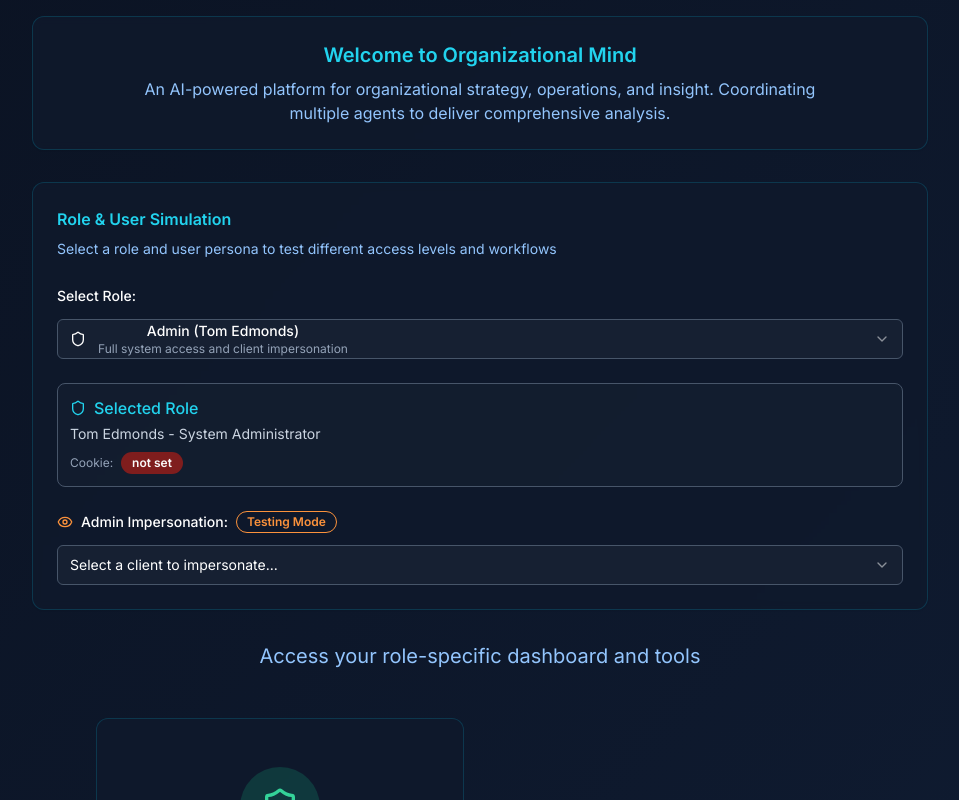
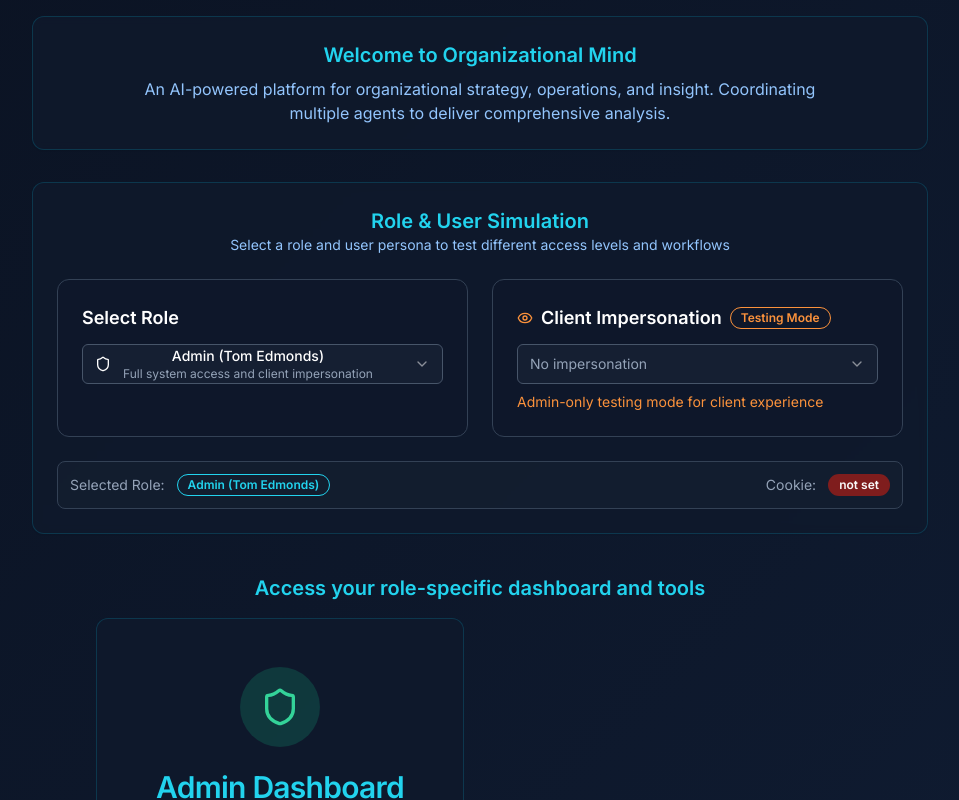
Before and after one commit to pjmcintosh/org-mind-75, a Next.js app: page /select-role in a window 1280 px wide. Shown: the top 800 px of the page, without its empty margins (160-1119 px from the left). Built offline with nearby package versions, Linux system fonts and the light colour scheme.

Commit message:
feat: restructure /select-role page with two-column layout
Preserve existing functionality and improve visual organization.

Co-authored-by: null <165577780+pjmcintosh@users.noreply.github.com>

```diff
--- a/app/select-role/page.tsx
+++ b/app/select-role/page.tsx
@@ -31,7 +31,7 @@ const roleOptions = [
   },
   {
     label: "Mobile CEO",
-    value: "mobile ceo", // Exact match for middleware
+    value: "ceo", // Using "ceo" role with mobile flag
     icon: Smartphone,
     description: "Mobile executive experience",
     persona: "Joe McIntosh - Mobile CEO Experience",
@@ -106,10 +106,9 @@ function useRoleBasedRedirect() {
           destination = "/admin/dashboard"
           break
         case "ceo":
-          destination = "/admin/ceo"
-          break
-        case "mobile ceo":
-          destination = "/admin/ask-tilo/desktop" // Direct to mobile experience
+          // Check if mobile demo is enabled
+          const isMobileDemo = typeof window !== "undefined" && localStorage.getItem("tilo-mobile-demo") === "true"
+          destination = isMobileDemo ? "/admin/ask-tilo/desktop" : "/admin/ceo"
           break
         case "client":
           destination = "/client/dashboard"
@@ -160,11 +159,23 @@ function RoleUserSelector() {
     console.log(`🎭 Selected role: ${newRole}`)
     const normalizedRole = newRole.toLowerCase()
 
+    // Check if this is the mobile CEO selection (we'll detect this by checking the label)
+    const selectedOption = roleOptions.find((option) => option.value === newRole)
+    const isMobileCEO = selectedOption?.label === "Mobile CEO"
+
     // Update context
     setRole(normalizedRole as any)
 
     // Set role in both localStorage and cookies
     setUserRole(normalizedRole)
+
+    // Set mobile demo flag for Mobile CEO selection
+    if (isMobileCEO) {
+      localStorage.setItem("tilo-mobile-demo", "true")
+      console.log(`📱 Mobile CEO mode enabled`)
+    } else {
+      localStorage.removeItem("tilo-mobile-demo")
+    }
 
     // Update cookie status display
     const cookieMatch = document.cookie.match(/ephrya-user-role=([^;]+)/)
@@ -194,13 +205,14 @@ function RoleUserSelector() {
   }
 
   const handleImpersonationChange = (userId: string) => {
-    setImpersonatedUser(userId)
+    const actualUserId = userId === "none" ? "" : userId
+    setImpersonatedUser(actualUserId)
     if (typeof window !== "undefined") {
-      if (userId) {
-        localStorage.setItem("impersonated-user", userId)
+      if (actualUserId) {
+        localStorage.setItem("impersonated-user", actualUserId)
         // Also set cookie for middleware
-        document.cookie = `impersonated-user=${userId}; path=/; SameSite=Lax; max-age=86400`
-        console.log(`👁️ Admin impersonating: ${userId}`)
+        document.cookie = `impersonated-user=${actualUserId}; path=/; SameSite=Lax; max-age=86400`
+        console.log(`👁️ Admin impersonating: ${actualUserId}`)
       } else {
         localStorage.removeItem("impersonated-user")
         document.cookie = "impersonated-user=; path=/; expires=Thu, 01 Jan 1970 00:00:00 GMT"
@@ -214,21 +226,27 @@ function RoleUserSelector() {
   const impersonatedUserData = clientUsers.find((user) => user.value === impersonatedUser)
   const isAdmin = currentRole === "admin"
 
+  // Get display name for selected role
+  const getDisplayName = () => {
+    const option = roleOptions.find((opt) => opt.value === currentRole)
+    return option?.label || currentRole
+  }
+
   return (
-    <Card className="mb-8 bg-[#0f1a2c]/80 border border-cyan-500/20 backdrop-blur-sm rounded-xl">
-      <CardContent className="p-6">
     <div className="space-y-6">
       {/* Header */}
-          <div>
-            <h3 className="font-semibold text-cyan-400 mb-2">Role & User Simulation</h3>
+      <div className="text-center mb-6">
+        <h3 className="font-semibold text-cyan-400 text-xl">Role & User Simulation</h3>
         <p className="text-sm text-blue-300">
           Select a role and user persona to test different access levels and workflows
         </p>
       </div>
 
-          {/* Role Selection */}
-          <div className="space-y-3">
-            <label className="text-sm font-medium text-white">Select Role:</label>
+      {/* Two-column layout for selections */}
+      <div className="grid grid-cols-1 md:grid-cols-2 gap-6">
+        {/* Role Selection Column */}
+        <div className="border border-slate-700 p-6 rounded-xl bg-slate-900/50">
+          <h3 className="text-lg font-semibold mb-3 text-white">Select Role</h3>
           <Select value={currentRole} onValueChange={handleRoleChange}>
             <SelectTrigger className="w-full bg-slate-800/50 border-slate-600 text-white">
               <SelectValue placeholder="Choose a role..." />
@@ -250,41 +268,49 @@ function RoleUserSelector() {
               })}
             </SelectContent>
           </Select>
+
+          {/* Client User Selection (for non-admin roles) */}
+          {currentRole === "client" && !isAdmin && (
+            <div className="mt-4 pt-4 border-t border-slate-700">
+              <label className="text-sm font-medium text-white block mb-2">Select Client User:</label>
+              <Select value={selectedUser} onValueChange={handleUserChange}>
+                <SelectTrigger className="w-full bg-slate-800/50 border-slate-600 text-white">
+                  <SelectValue placeholder="Choose a client user..." />
+                </SelectTrigger>
+                <SelectContent className="bg-slate-800 border-slate-600">
+                  {clientUsers.map((user) => (
+                    <SelectItem key={user.value} value={user.value} className="text-white hover:bg-slate-700">
+                      <div>
+                        <div className="font-medium">{user.label}</div>
+                        <div className="text-xs text-slate-400">
+                          {user.company} • {user.projects} projects • {user.status}
+                        </div>
+                      </div>
+                    </SelectItem>
+                  ))}
+                </SelectContent>
+              </Select>
+            </div>
+          )}
         </div>
 
-          {/* Selected Role Info */}
-          {selectedRoleOption && (
-            <div className="p-3 bg-slate-800/30 rounded-lg border border-slate-600">
-              <div className="flex items-center gap-2 mb-1">
-                <selectedRoleOption.icon className="w-4 h-4 text-cyan-400" />
-                <span className="font-medium text-cyan-400">Selected Role</span>
-              </div>
-              <p className="text-sm text-slate-300">{selectedRoleOption.persona}</p>
-              <div className="mt-2 text-xs flex items-center gap-2">
-                <span className="text-slate-400">Cookie:</span>
-                <Badge variant={cookieRole !== "not set" ? "outline" : "destructive"} className="text-xs">
-                  {cookieRole}
-                </Badge>
-              </div>
-            </div>
-          )}
-
-          {/* Admin Impersonation */}
-          {isAdmin && (
-            <div className="space-y-3">
-              <div className="flex items-center gap-2">
+        {/* Admin Impersonation or Selected User Info Column */}
+        <div className="border border-slate-700 p-6 rounded-xl bg-slate-900/50">
+          {isAdmin ? (
+            <>
+              <div className="flex items-center gap-2 mb-3">
                 <Eye className="w-4 h-4 text-orange-400" />
-                <label className="text-sm font-medium text-white">Admin Impersonation:</label>
+                <h3 className="text-lg font-semibold text-white">Client Impersonation</h3>
                 <Badge variant="outline" className="text-orange-400 border-orange-400">
                   Testing Mode
                 </Badge>
               </div>
-              <Select value={impersonatedUser} onValueChange={handleImpersonationChange}>
+              <Select value={impersonatedUser || "none"} onValueChange={handleImpersonationChange}>
                 <SelectTrigger className="w-full bg-slate-800/50 border-slate-600 text-white">
                   <SelectValue placeholder="Select a client to impersonate..." />
                 </SelectTrigger>
                 <SelectContent className="bg-slate-800 border-slate-600">
-                  <SelectItem value="" className="text-white hover:bg-slate-700">
+                  <SelectItem value="none" className="text-white hover:bg-slate-700">
                     <span className="text-slate-400">No impersonation</span>
                   </SelectItem>
                   {clientUsers.map((user) => (
@@ -299,6 +325,57 @@ function RoleUserSelector() {
                   ))}
                 </SelectContent>
               </Select>
+              <p className="text-sm text-orange-400 mt-2">Admin-only testing mode for client experience</p>
+            </>
+          ) : (
+            <>
+              <h3 className="text-lg font-semibold mb-3 text-white">Selected Role Info</h3>
+              <div className="p-3 bg-slate-800/30 rounded-lg border border-slate-600">
+                {selectedRoleOption && (
+                  <div className="flex items-center gap-2 mb-2">
+                    <selectedRoleOption.icon className="w-5 h-5 text-cyan-400" />
+                    <span className="font-medium text-cyan-400">{selectedRoleOption.persona}</span>
+                  </div>
+                )}
+                {selectedUserData && (
+                  <div className="mt-2 pt-2 border-t border-slate-700">
+                    <div className="flex items-center gap-2 mb-1">
+                      <User className="w-4 h-4 text-green-400" />
+                      <span className="font-medium text-green-400">{selectedUserData.label}</span>
+                    </div>
+                    <div className="text-xs text-slate-400">
+                      {selectedUserData.company} • {selectedUserData.projects} active projects •{" "}
+                      {selectedUserData.status} status
+                    </div>
+                  </div>
+                )}
+              </div>
+            </>
+          )}
+        </div>
+      </div>
+
+      {/* Current Role Status Strip */}
+      <div className="flex flex-wrap items-center justify-between gap-4 p-3 bg-slate-800/30 rounded-lg border border-slate-700 text-sm">
+        <div className="flex items-center gap-3">
+          <span className="text-slate-400">Selected Role:</span>
+          <Badge variant="outline" className="text-cyan-400 border-cyan-400">
+            {getDisplayName()}
+          </Badge>
+        </div>
+        <div className="flex items-center gap-3">
+          <span className="text-slate-400">Cookie:</span>
+          <Badge variant={cookieRole !== "not set" ? "outline" : "destructive"} className="text-xs">
+            {cookieRole}
+          </Badge>
+        </div>
+        {impersonatedUserData && (
+          <div className="flex items-center gap-2 ml-auto">
+            <Eye className="w-3 h-3 text-orange-400" />
+            <span className="text-orange-400">Impersonating: {impersonatedUserData.label}</span>
+          </div>
+        )}
+      </div>
 
       {/* Impersonation Info */}
       {impersonatedUserData && (
@@ -320,51 +397,6 @@ function RoleUserSelector() {
         </div>
       )}
     </div>
-          )}
-
-          {/* Client User Selection (for non-admin roles) */}
-          {currentRole === "client" && !isAdmin && (
-            <div className="space-y-3">
-              <label className="text-sm font-medium text-white">Select Client User:</label>
-              <Select value={selectedUser} onValueChange={handleUserChange}>
-                <SelectTrigger className="w-full bg-slate-800/50 border-slate-600 text-white">
-                  <SelectValue placeholder="Choose a client user..." />
-                </SelectTrigger>
-                <SelectContent className="bg-slate-800 border-slate-600">
-                  {clientUsers.map((user) => (
-                    <SelectItem key={user.value} value={user.value} className="text-white hover:bg-slate-700">
-                      <div>
-                        <div className="font-medium">{user.label}</div>
-                        <div className="text-xs text-slate-400">
-                          {user.company} • {user.projects} projects • {user.status}
-                        </div>
-                      </div>
-                    </SelectItem>
-                  ))}
-                </SelectContent>
-              </Select>
-
-              {/* Selected User Info */}
-              {selectedUserData && (
-                <div className="p-3 bg-slate-800/30 rounded-lg border border-slate-600">
-                  <div className="flex items-center gap-2 mb-1">
-                    <User className="w-4 h-4 text-green-400" />
-                    <span className="font-medium text-green-400">Selected User</span>
-                  </div>
-                  <div className="text-sm text-slate-300">
-                    <div className="font-medium">{selectedUserData.label}</div>
-                    <div className="text-xs text-slate-400">
-                      {selectedUserData.company} • {selectedUserData.projects} active projects •{" "}
-                      {selectedUserData.status} status
-                    </div>
-                  </div>
-                </div>
-              )}
-            </div>
-          )}
-        </div>
-      </CardContent>
-    </Card>
   )
 }
 
@@ -394,9 +426,10 @@ export default function SelectRolePage() {
   const hasImpersonation = isAdmin && impersonatedUser
 
   // Determine which tiles to show based on role
+  const isMobileDemo = typeof window !== "undefined" && localStorage.getItem("tilo-mobile-demo") === "true"
   const showAdminDashboard = isAdmin && !hasImpersonation
-  const showCEODashboard = normalizedRole === "ceo"
-  const showDemoMobileCEO = normalizedRole === "mobile ceo"
+  const showCEODashboard = normalizedRole === "ceo" && !isMobileDemo
+  const showDemoMobileCEO = normalizedRole === "ceo" && isMobileDemo
   const showNewClientTile = normalizedRole === "new client"
   const showClientDashboardAccess = normalizedRole === "client" || hasImpersonation
 
@@ -415,18 +448,21 @@ export default function SelectRolePage() {
         </Card>
 
         {/* Role and User Selector */}
+        <Card className="mb-8 bg-[#0f1a2c]/80 border border-cyan-500/20 backdrop-blur-sm rounded-xl">
+          <CardContent className="p-6">
             <RoleUserSelector />
+          </CardContent>
+        </Card>
 
-        {/* Header */}
-        <div className="text-center mb-12">
-          <p className="text-lg md:text-xl text-blue-300 max-w-2xl mx-auto">
+        {/* Dashboard Access Section */}
+        <div className="mt-10">
+          <h3 className="text-xl font-semibold mb-4 text-center text-cyan-400">
             {showNewClientTile
               ? "Let's get started with your first AI project"
               : hasImpersonation
                 ? `Testing client experience as ${clientUsers.find((u) => u.value === impersonatedUser)?.label}`
                 : "Access your role-specific dashboard and tools"}
-          </p>
-        </div>
+          </h3>
 
           {/* Dynamic Role-Based Dashboard Tiles */}
           <div className="grid md:grid-cols-2 gap-8 max-w-3xl mx-auto">
@@ -469,8 +505,9 @@ export default function SelectRolePage() {
                 <Card
                   className="bg-gradient-to-br from-purple-900/80 to-indigo-900/80 border border-purple-500/20 backdrop-blur-sm text-white p-6 rounded-xl cursor-pointer hover:from-purple-800/80 hover:to-indigo-800/80 transition-all duration-200"
                   onClick={() => {
-                  // Ensure cookie is set before redirect
-                  setUserRole("mobile ceo")
+                    // Set CEO role and mobile demo flag
+                    setUserRole("ceo")
+                    localStorage.setItem("tilo-mobile-demo", "true")
                     router.push("/admin/ask-tilo/desktop")
                   }}
                 >
@@ -484,15 +521,17 @@ export default function SelectRolePage() {
                           <h3 className="text-lg font-semibold text-purple-200">Demo Mobile CEO</h3>
                           <div className="flex items-center gap-2">
                             <span className="text-sm text-purple-300">Mobile Experience</span>
-                          <span className="px-2 py-1 bg-purple-600/50 rounded-full text-xs text-purple-200">Demo</span>
+                            <span className="px-2 py-1 bg-purple-600/50 rounded-full text-xs text-purple-200">
+                              Demo
+                            </span>
                           </div>
                         </div>
                       </div>
                       <ArrowRight className="w-5 h-5 text-purple-400" />
                     </div>
                     <p className="text-purple-300 text-sm mb-4">
-                    Simulates mobile app access with CEO briefing mode. Experience voice-first interaction and executive
-                    status updates.
+                      Simulates mobile app access with CEO briefing mode. Experience voice-first interaction and
+                      executive status updates.
                     </p>
                     <div className="flex items-center gap-2 text-xs text-purple-400">
                       <Volume2 className="w-3 h-3" />
@@ -515,7 +554,7 @@ export default function SelectRolePage() {
 
             {/* Client Dashboard Access - Show for Existing Clients or Admin Impersonation */}
             {showClientDashboardAccess && (
-            <div className="relative">
+              <div className="relative md:col-span-2 max-w-lg mx-auto">
                 {hasImpersonation && (
                   <div className="absolute -top-2 -right-2 z-10">
                     <Badge className="bg-orange-500 text-white">
@@ -527,6 +566,7 @@ export default function SelectRolePage() {
                 <ClientTile className="bg-[#0f1a2c]/80 border border-cyan-500/20 backdrop-blur-sm text-white p-6 rounded-xl" />
               </div>
             )}
+          </div>
         </div>
 
         {/* Debug Info */}
@@ -568,4 +608,4 @@ export default function SelectRolePage() {
   )
 }
 
-console.log("Loaded: SelectRolePage with cookie-based role storage for middleware")
+console.log("Loaded: SelectRolePage with two-column layout")
--- a/middleware.ts
+++ b/middleware.ts
@@ -32,16 +32,10 @@ export function middleware(request: NextRequest) {
     return NextResponse.next()
   }
 
-  // Mobile CEO gets CEO privileges - treat as CEO for ALL purposes
-  const effectiveRole = normalizedRole === "mobile ceo" ? "ceo" : normalizedRole
-  console.log(`🎭 Middleware: Effective role for ${normalizedRole} is ${effectiveRole}`)
-
-  // CEO and Mobile CEO get access to EVERYTHING in admin
+  // CEO gets access to EVERYTHING in admin (no more special mobile ceo handling)
   if (pathname.startsWith("/admin")) {
-    if (effectiveRole === "ceo" || effectiveRole === "admin") {
-      console.log(
-        `✅ Middleware: Allowing ${normalizedRole} (effective: ${effectiveRole}) access to admin route: ${pathname}`,
-      )
+    if (normalizedRole === "ceo" || normalizedRole === "admin") {
+      console.log(`✅ Middleware: Allowing ${normalizedRole} access to admin route: ${pathname}`)
       return NextResponse.next()
     } else {
       console.log(`❌ Middleware: Blocking ${normalizedRole} from admin route: ${pathname}`)
@@ -51,7 +45,7 @@ export function middleware(request: NextRequest) {
 
   // Client routes - Allow clients, admins, and admin impersonation
   if (pathname.startsWith("/client")) {
-    const allowClientAccess = ["client", "new client", "admin", "ceo"].includes(effectiveRole) || isImpersonating
+    const allowClientAccess = ["client", "new client", "admin", "ceo"].includes(normalizedRole) || isImpersonating
 
     if (allowClientAccess) {
       if (isImpersonating) {
```
Also changed, not shown: lib/auth/roles.ts (+10 -28 lines), package.json (+36 -36 lines), components.json, next.config.mjs (line endings or trailing spaces), 1 other file (tests, documents, lock files or other folders). Lines whose indentation alone changed are shown as unchanged.
